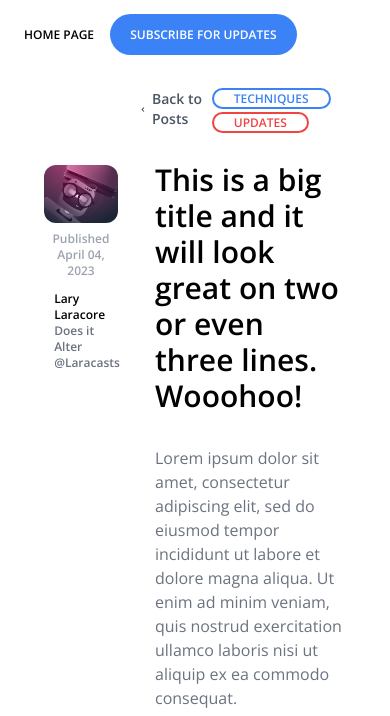
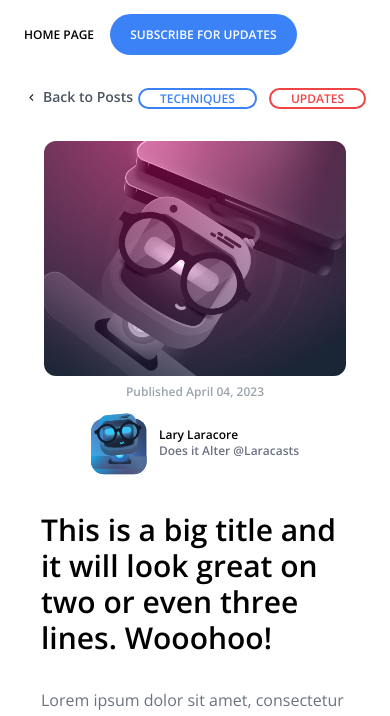
Before and after one commit to BabyFrost/blog, a plain HTML site: page post.html in a window 390 px wide. Shown: the part 53-769 px from the top of the page. Drawn offline with nearby package versions, Linux system fonts and the light colour scheme.

Commit message:
daily commit

```diff
--- a/post.html
+++ b/post.html
@@ -23,11 +23,11 @@
 
         <main class="max-w-5xl mx-auto mt-10 space-y-3">
 
-            <div class="flex">
-                <div class="w-1/3">
+            <div class="sm:flex">
+                <div class="sm:w-1/3">
                 </div>
 
-                <div class="w-2/3 flex justify-between">
+                <div class="sm:w-2/3  flex justify-between">
                     <div class="flex">
                         <a href="index.html" class="flex items-center">
                             <svg xmlns="http://www.w3.org/2000/svg" width="15" height="15" viewBox="0 0 22 22">
@@ -49,9 +49,9 @@
 
 
 
-            <div class="flex">
+            <div class="sm:flex">
 
-                <div class="w-1/3 p-5">
+                <div class="sm:w-1/3 p-5">
 
                     <div>
                         <img src="./images/illustration-1.png" alt="Blog post illustration" class="rounded-xl">
@@ -70,7 +70,7 @@
 
                 </div>
 
-                <div class="flex-auto w-2/3">
+                <div class="flex-auto sm:w-2/3">
                     <article class="rounded-lg border border-black border-opacity-0 hover:border-opacity-5 hover:bg-gray-100 transition-colors duration-500">
                         <div class="lg:flex">
 
```
